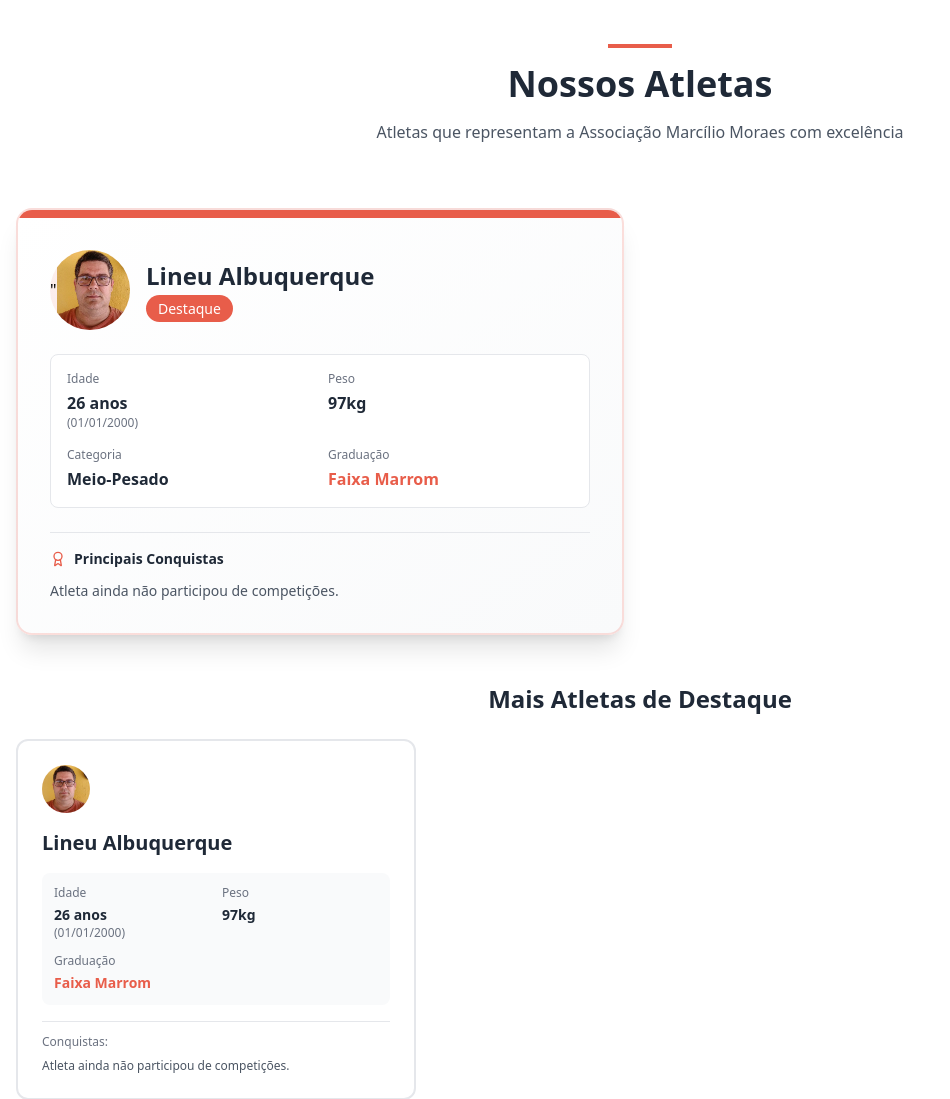
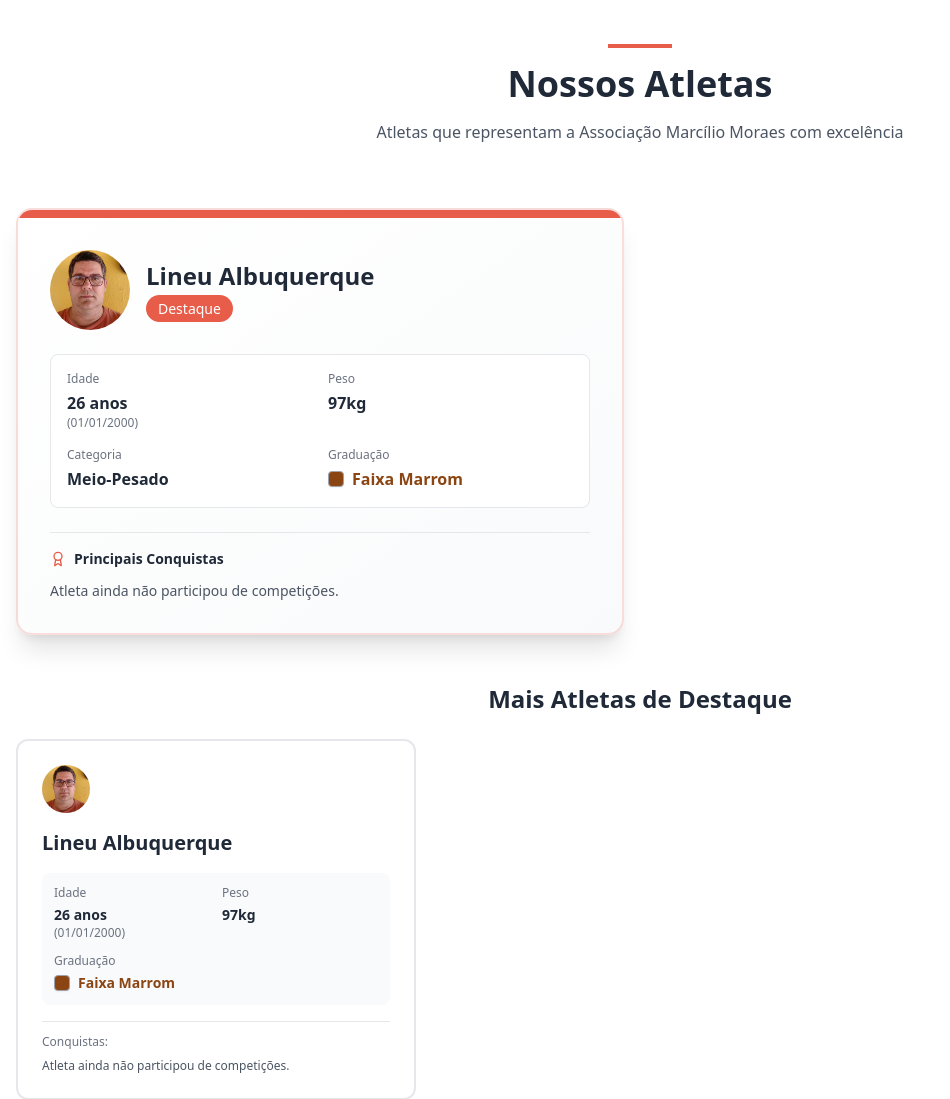
Before and after one commit to maxmfarias/associacao-marcilio-moraes, a Django app: template core/templates/index.html in a window 1280 px wide. Shown: the part 3048-4147 px from the top of the page, without its empty margins (0-950 px from the left). Run offline with Django 5.2, Linux system fonts and the light colour scheme; the template is opened without the code that fills it: values that come from a table or form of the project are taken from there, others are empty; data comes from the database, SQL or seed files in the repository; some libraries are stand-ins or nearby versions.

Commit message:
Corzinha das faixas

```diff
--- a/core/models.py
+++ b/core/models.py
@@ -49,6 +49,27 @@ class Atleta(models.Model):
     def __str__(self):
         return self.nome
 
+    #Adicionando cor das faixas
+    @property
+    def cor_faixa(self):
+        """Retorna o código HEX da cor baseado no texto da graduação."""
+        texto = self.graduacao.lower() # Converte para minúsculo para facilitar a busca
+
+        # Dicionário de cores (Você pode ajustar os tons HEX como quiser)
+        if 'branca' in texto: return '#FFFFFF'
+        if 'cinza' in texto: return '#BEBEBE'
+        if 'azul' in texto: return '#007bff' # Azul Bootstrap
+        if 'amarela' in texto: return '#FFD700'
+        if 'laranja' in texto: return '#FFA500'
+        if 'verde' in texto: return '#28a745' # Verde Bootstrap
+        if 'roxa' in texto: return '#800080'
+        if 'marrom' in texto: return '#8B4513' # SaddleBrown
+        if 'preta' in texto: return '#000000'
+        if 'coral' in texto: return '#FF7F50'
+        if 'vermelha' in texto: return '#dc3545' # Vermelho Bootstrap
+
+        return '#ddd' # Cinza claro padrão se não achar nenhuma cor
+
 class Evento(models.Model):
     TIPO_CHOICES = [
         ('competicao', 'Competição'),
--- a/core/templates/index.html
+++ b/core/templates/index.html
@@ -314,7 +314,7 @@
                         <div class="flex items-start justify-between mb-6">
                             <div class="flex items-center gap-4">
                                 <div class="bg-[#E85D4A]/10 w-20 h-20 rounded-full flex items-center justify-center overflow-hidden">
-                                     {% if atleta.foto %}""
+                                     {% if atleta.foto %}
                                         <img src="{{ atleta.foto.url }}" class="w-full h-full object-cover">
                                      {% else %}
                                         <i data-lucide="user" class="w-8 h-8 text-[#E85D4A]"></i>
@@ -337,7 +337,14 @@
                             </div>
                             <div><p class="text-xs text-gray-500 dark:text-gray-400 mb-1">Peso</p><p class="text-gray-800 dark:text-gray-200 font-semibold">{{ atleta.peso }}</p></div>
                             <div><p class="text-xs text-gray-500 dark:text-gray-400 mb-1">Categoria</p><p class="text-gray-800 dark:text-gray-200 font-semibold">{{ atleta.categoria }}</p></div>
-                            <div><p class="text-xs text-gray-500 dark:text-gray-400 mb-1">Graduação</p><p class="text-[#E85D4A] font-semibold">{{ atleta.graduacao }}</p></div>
+
+                            <div>
+                                <p class="text-xs text-gray-500 dark:text-gray-400 mb-1">Graduação</p>
+                                <div class="flex items-center gap-2">
+                                    <div class="w-4 h-4 rounded border border-gray-400 shadow-sm" style="background-color: {{ atleta.cor_faixa }};"></div>
+                                    <p class="font-semibold" style="color: {{ atleta.cor_faixa }};">{{ atleta.graduacao }}</p>
+                                </div>
+                            </div>
                         </div>
 
                         <div class="border-t border-gray-200 dark:border-gray-700 pt-4">
@@ -376,7 +383,14 @@
                             </p>
                         </div>
                         <div><p class="text-xs text-gray-500 dark:text-gray-400 mb-1">Peso</p><p class="text-sm text-gray-800 dark:text-gray-200 font-semibold">{{ atleta.peso }}</p></div>
-                        <div class="col-span-2"><p class="text-xs text-gray-500 dark:text-gray-400 mb-1">Graduação</p><p class="text-sm text-[#E85D4A] font-semibold">{{ atleta.graduacao }}</p></div>
+
+                        <div class="col-span-2">
+                            <p class="text-xs text-gray-500 dark:text-gray-400 mb-1">Graduação</p>
+                            <div class="flex items-center gap-2">
+                                <div class="w-4 h-4 rounded border border-gray-400 shadow-sm" style="background-color: {{ atleta.cor_faixa }};"></div>
+                                <p class="text-sm font-semibold" style="color: {{ atleta.cor_faixa }};">{{ atleta.graduacao }}</p>
+                            </div>
+                        </div>
                     </div>
                     <div class="border-t border-gray-200 dark:border-gray-600 pt-3">
                         <p class="text-xs text-gray-500 dark:text-gray-400 mb-2">Conquistas:</p>
@@ -562,45 +576,6 @@
             });
         }
 
-        // --- SISTEMA DE CORES DAS FAIXAS ---
-        document.addEventListener('DOMContentLoaded', function() {
-            const beltContainers = document.querySelectorAll('.belt-container');
-
-            beltContainers.forEach(container => {
-                const graduacaoText = container.getAttribute('data-graduacao').toLowerCase();
-                const square = container.querySelector('.belt-square');
-                const text = container.querySelector('.belt-text');
-
-                let color = '#E85D4A'; // Cor padrão (Laranja do site)
-
-                if (graduacaoText.includes('marrom')) {
-                    color = '#5D4037'; // Marrom
-                } else if (graduacaoText.includes('preta') || graduacaoText.includes('dan')) {
-                    color = '#000000'; // Preta
-                } else if (graduacaoText.includes('roxa')) {
-                    color = '#7B1FA2'; // Roxa
-                } else if (graduacaoText.includes('verde')) {
-                    color = '#388E3C'; // Verde
-                } else if (graduacaoText.includes('laranja')) {
-                    color = '#F57C00'; // Laranja
-                } else if (graduacaoText.includes('azul')) {
-                    color = '#1976D2'; // Azul
-                } else if (graduacaoText.includes('amarela')) {
-                    color = '#FBC02D'; // Amarela
-                } else if (graduacaoText.includes('branca')) {
-                    color = '#F5F5F5'; // Branca (cinza bem claro)
-                    square.style.border = '1px solid #BDBDBD'; // Borda para aparecer no fundo branco
-                    text.style.color = '#757575'; // Texto cinza para leitura
-                    square.style.backgroundColor = color;
-                    return; // Retorna para não sobrescrever
-                }
-
-                // Aplica a cor
-                square.style.backgroundColor = color;
-                text.style.color = color;
-            });
-        });
-
         // Dark Mode Logic
         const themeToggleBtn = document.getElementById('theme-toggle');
         const darkIcon = document.getElementById('theme-toggle-dark-icon');
```
